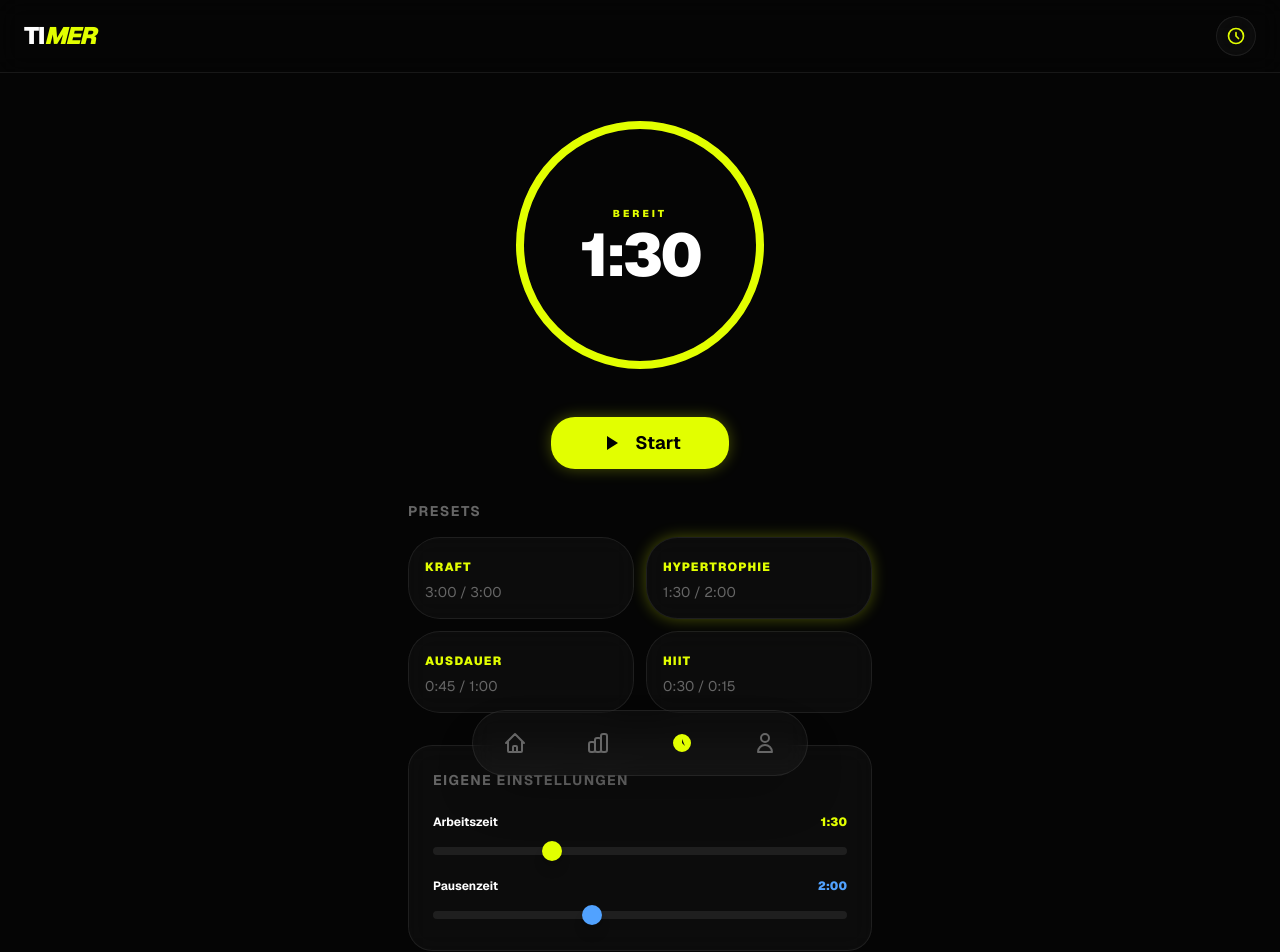
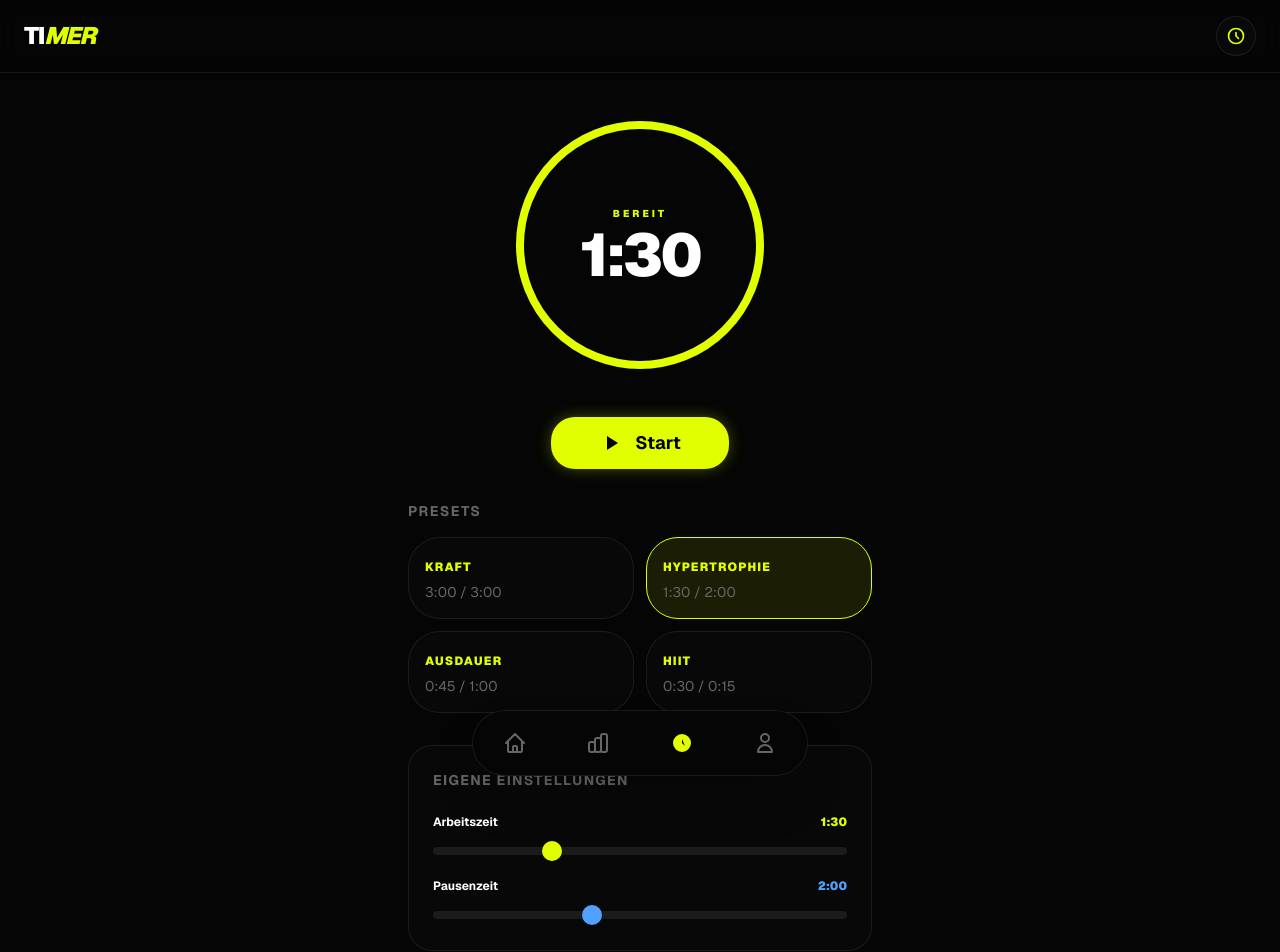
Before and after one commit to danilodeantonetti-collab/fitty, a Next.js app: page /timer in a window 1280 px wide. Shown: the top 952 px of the page. Built offline with nearby package versions, Linux system fonts and the light colour scheme.

Commit message:
\u23f1\ufe0f Timer: persist state via localStorage (survives navigation), solid nav background, remove glass/transparent effects

```diff
--- a/src/app/timer/page.tsx
+++ b/src/app/timer/page.tsx
@@ -5,12 +5,34 @@ import { useState, useEffect, useRef, useCallback } from "react";
 
 type Phase = "IDLE" | "WORK" | "REST";
 
+function loadState() {
+    if (typeof window === 'undefined') return null;
+    try {
+        const s = localStorage.getItem('fitty_timer');
+        if (!s) return null;
+        const d = JSON.parse(s);
+        if (d.phase === 'IDLE') return null;
+        const elapsed = Math.floor((Date.now() - d.savedAt) / 1000);
+        let timeLeft = d.timeLeft - elapsed;
+        let phase = d.phase as Phase;
+        let currentSet = d.currentSet;
+        const workTime = d.workTime;
+        const restTime = d.restTime;
+        while (timeLeft <= 0) {
+            if (phase === 'WORK') { phase = 'REST'; timeLeft += restTime; }
+            else { phase = 'WORK'; currentSet++; timeLeft += workTime; }
+        }
+        return { phase, timeLeft, currentSet, workTime, restTime };
+    } catch { return null; }
+}
+
 export default function TimerPage() {
-    const [workTime, setWorkTime] = useState(90);
-    const [restTime, setRestTime] = useState(120);
-    const [phase, setPhase] = useState<Phase>("IDLE");
-    const [timeLeft, setTimeLeft] = useState(0);
-    const [currentSet, setCurrentSet] = useState(0);
+    const saved = useRef(loadState());
+    const [workTime, setWorkTime] = useState(saved.current?.workTime || 90);
+    const [restTime, setRestTime] = useState(saved.current?.restTime || 120);
+    const [phase, setPhase] = useState<Phase>(saved.current?.phase || "IDLE");
+    const [timeLeft, setTimeLeft] = useState(saved.current?.timeLeft || 0);
+    const [currentSet, setCurrentSet] = useState(saved.current?.currentSet || 0);
     const intervalRef = useRef<NodeJS.Timeout | null>(null);
     const audioRef = useRef<AudioContext | null>(null);
 
@@ -20,15 +42,20 @@ export default function TimerPage() {
             const ctx = audioRef.current;
             const osc = ctx.createOscillator();
             const gain = ctx.createGain();
-            osc.connect(gain);
-            gain.connect(ctx.destination);
-            osc.frequency.value = phase === "WORK" ? 880 : 660;
-            osc.type = "sine";
-            gain.gain.value = 0.3;
-            osc.start();
-            osc.stop(ctx.currentTime + 0.2);
+            osc.connect(gain); gain.connect(ctx.destination);
+            osc.frequency.value = 880; osc.type = "sine"; gain.gain.value = 0.3;
+            osc.start(); osc.stop(ctx.currentTime + 0.2);
         } catch {}
-    }, [phase]);
+    }, []);
+
+    // Save state on every tick
+    useEffect(() => {
+        if (phase !== 'IDLE') {
+            localStorage.setItem('fitty_timer', JSON.stringify({ phase, timeLeft, currentSet, workTime, restTime, savedAt: Date.now() }));
+        } else {
+            localStorage.removeItem('fitty_timer');
+        }
+    }, [phase, timeLeft, currentSet, workTime, restTime]);
 
     useEffect(() => {
         if (phase === "IDLE") return;
@@ -36,14 +63,8 @@ export default function TimerPage() {
             setTimeLeft((prev) => {
                 if (prev <= 1) {
                     playBeep();
-                    if (phase === "WORK") {
-                        setPhase("REST");
-                        return restTime;
-                    } else {
-                        setPhase("WORK");
-                        setCurrentSet((s) => s + 1);
-                        return workTime;
-                    }
+                    if (phase === "WORK") { setPhase("REST"); return restTime; }
+                    else { setPhase("WORK"); setCurrentSet((s) => s + 1); return workTime; }
                 }
                 return prev - 1;
             });
@@ -53,17 +74,10 @@ export default function TimerPage() {
 
     const start = () => { setPhase("WORK"); setTimeLeft(workTime); setCurrentSet(1); };
     const stop = () => { setPhase("IDLE"); setTimeLeft(0); setCurrentSet(0); if (intervalRef.current) clearInterval(intervalRef.current); };
-
-    const formatTime = (s: number) => {
-        const m = Math.floor(s / 60);
-        const sec = s % 60;
-        return `${m}:${sec.toString().padStart(2, '0')}`;
-    };
-
+    const formatTime = (s: number) => `${Math.floor(s / 60)}:${(s % 60).toString().padStart(2, '0')}`;
     const total = phase === "WORK" ? workTime : restTime;
     const progress = total > 0 ? ((total - timeLeft) / total) * 100 : 0;
     const circumference = 2 * Math.PI * 120;
-
     const presets = [
         { label: "Kraft", work: 180, rest: 180 },
         { label: "Hypertrophie", work: 90, rest: 120 },
@@ -74,108 +88,55 @@ export default function TimerPage() {
     return (
         <div className="min-h-screen bg-background pb-32">
             <header className="sticky top-0 z-30 flex items-center justify-between border-b border-card-border bg-background/80 px-6 py-4 backdrop-blur-md">
-                <h1 className="text-2xl font-black tracking-tighter text-foreground">
-                    TI<span className="text-accent italic">MER</span>
-                </h1>
-                <div className="h-10 w-10 flex items-center justify-center rounded-full border border-card-border glass bg-accent/10">
-                    <svg className="h-5 w-5 text-accent" fill="none" viewBox="0 0 24 24" stroke="currentColor"><path strokeLinecap="round" strokeLinejoin="round" strokeWidth={2} d="M12 8v4l3 3m6-3a9 9 0 11-18 0 9 9 0 0118 0z" /></svg>
-                </div>
+                <h1 className="text-2xl font-black tracking-tighter text-foreground">TI<span className="text-accent italic">MER</span></h1>
+                <div className="h-10 w-10 flex items-center justify-center rounded-full border border-card-border bg-card-border/30"><svg className="h-5 w-5 text-accent" fill="none" viewBox="0 0 24 24" stroke="currentColor"><path strokeLinecap="round" strokeLinejoin="round" strokeWidth={2} d="M12 8v4l3 3m6-3a9 9 0 11-18 0 9 9 0 0118 0z" /></svg></div>
             </header>
-
             <main className="mx-auto max-w-lg px-6 pt-8 space-y-8">
-                {/* Timer Ring */}
                 <div className="flex justify-center animate-in fade-in duration-700">
                     <div className="relative">
-                        <svg width="280" height="280" className="-rotate-90">
-                            <circle cx="140" cy="140" r="120" fill="none" stroke="rgba(255,255,255,0.05)" strokeWidth="8" />
-                            <circle cx="140" cy="140" r="120" fill="none" stroke={phase === "REST" ? "#3b82f6" : "#e2ff00"} strokeWidth="8" strokeLinecap="round" strokeDasharray={circumference} strokeDashoffset={circumference - (progress / 100) * circumference} className="transition-all duration-1000 ease-linear" />
-                        </svg>
+                        <svg width="280" height="280" className="-rotate-90"><circle cx="140" cy="140" r="120" fill="none" stroke="rgba(255,255,255,0.05)" strokeWidth="8" /><circle cx="140" cy="140" r="120" fill="none" stroke={phase === "REST" ? "#3b82f6" : "#e2ff00"} strokeWidth="8" strokeLinecap="round" strokeDasharray={circumference} strokeDashoffset={circumference - (progress / 100) * circumference} className="transition-all duration-1000 ease-linear" /></svg>
                         <div className="absolute inset-0 flex flex-col items-center justify-center">
-                            <span className={`text-[10px] font-black tracking-[0.3em] uppercase ${phase === "REST" ? "text-blue-400" : "text-accent"}`}>
-                                {phase === "IDLE" ? "Bereit" : phase === "WORK" ? "Arbeit" : "Pause"}
-                            </span>
-                            <span className="text-6xl font-black tracking-tighter text-foreground mt-1">
-                                {phase === "IDLE" ? formatTime(workTime) : formatTime(timeLeft)}
-                            </span>
-                            {phase !== "IDLE" && (
-                                <span className="text-sm font-bold text-muted mt-2">Set {currentSet}</span>
-                            )}
+                            <span className={`text-[10px] font-black tracking-[0.3em] uppercase ${phase === "REST" ? "text-blue-400" : "text-accent"}`}>{phase === "IDLE" ? "Bereit" : phase === "WORK" ? "Arbeit" : "Pause"}</span>
+                            <span className="text-6xl font-black tracking-tighter text-foreground mt-1">{phase === "IDLE" ? formatTime(workTime) : formatTime(timeLeft)}</span>
+                            {phase !== "IDLE" && <span className="text-sm font-bold text-muted mt-2">Set {currentSet}</span>}
                         </div>
                     </div>
                 </div>
-
-                {/* Controls */}
-                <div className="flex justify-center gap-4 animate-in fade-in slide-in-from-bottom-4 duration-500">
+                <div className="flex justify-center gap-4">
                     {phase === "IDLE" ? (
-                        <button onClick={start} className="btn-primary px-12 text-lg flex items-center gap-3">
-                            <svg className="h-6 w-6" fill="currentColor" viewBox="0 0 24 24"><path d="M8 5v14l11-7z" /></svg>
-                            Start
-                        </button>
+                        <button onClick={start} className="btn-primary px-12 text-lg flex items-center gap-3"><svg className="h-6 w-6" fill="currentColor" viewBox="0 0 24 24"><path d="M8 5v14l11-7z" /></svg>Start</button>
                     ) : (
-                        <button onClick={stop} className="rounded-2xl border border-red-500/30 bg-red-500/10 px-12 py-3 text-lg font-bold text-red-400 transition-all hover:bg-red-500/20 active:scale-95">
-                            Stop
-                        </button>
+                        <button onClick={stop} className="rounded-2xl border border-red-500/30 bg-red-500/10 px-12 py-3 text-lg font-bold text-red-400 transition-all hover:bg-red-500/20 active:scale-95">Stop</button>
                     )}
                 </div>
-
-                {/* Presets */}
                 {phase === "IDLE" && (
-                    <div className="space-y-4 animate-in fade-in slide-in-from-bottom-6 duration-700">
-                        <h3 className="text-sm font-bold tracking-widest text-muted uppercase">Presets</h3>
-                        <div className="grid grid-cols-2 gap-3">
-                            {presets.map((p) => (
-                                <button key={p.label} onClick={() => { setWorkTime(p.work); setRestTime(p.rest); }}
-                                    className={`glass rounded-2xl p-4 text-left border transition-all hover:scale-[1.02] active:scale-[0.98] ${
-                                        workTime === p.work && restTime === p.rest ? "border-accent neon-shadow" : "border-card-border"
-                                    }`}>
+                    <>
+                        <div className="space-y-4"><h3 className="text-sm font-bold tracking-widest text-muted uppercase">Presets</h3>
+                            <div className="grid grid-cols-2 gap-3">{presets.map((p) => (
+                                <button key={p.label} onClick={() => { setWorkTime(p.work); setRestTime(p.rest); }} className={`rounded-2xl p-4 text-left border transition-all hover:scale-[1.02] active:scale-[0.98] ${workTime === p.work && restTime === p.rest ? 'border-accent bg-accent/10' : 'border-card-border bg-card-border/20'}`}>
                                     <span className="text-xs font-black text-accent uppercase tracking-widest">{p.label}</span>
                                     <p className="text-sm text-muted mt-1">{formatTime(p.work)} / {formatTime(p.rest)}</p>
-                                </button>
-                            ))}
-                        </div>
-                    </div>
-                )}
-
-                {/* Custom Settings */}
-                {phase === "IDLE" && (
-                    <div className="glass rounded-3xl p-6 space-y-6 animate-in fade-in slide-in-from-bottom-8 duration-700">
-                        <h3 className="text-sm font-bold tracking-widest text-muted uppercase">Eigene Einstellungen</h3>
-                        <div className="space-y-4">
-                            <div>
-                                <div className="flex justify-between mb-2">
-                                    <span className="text-xs font-bold text-foreground">Arbeitszeit</span>
-                                    <span className="text-xs font-black text-accent">{formatTime(workTime)}</span>
-                                </div>
-                                <input type="range" min="10" max="300" step="5" value={workTime} onChange={(e) => setWorkTime(Number(e.target.value))}
-                                    className="w-full h-2 rounded-full appearance-none bg-card-border cursor-pointer [&::-webkit-slider-thumb]:appearance-none [&::-webkit-slider-thumb]:h-5 [&::-webkit-slider-thumb]:w-5 [&::-webkit-slider-thumb]:rounded-full [&::-webkit-slider-thumb]:bg-accent [&::-webkit-slider-thumb]:shadow-lg" />
-                            </div>
-                            <div>
-                                <div className="flex justify-between mb-2">
-                                    <span className="text-xs font-bold text-foreground">Pausenzeit</span>
-                                    <span className="text-xs font-black text-blue-400">{formatTime(restTime)}</span>
-                                </div>
-                                <input type="range" min="10" max="300" step="5" value={restTime} onChange={(e) => setRestTime(Number(e.target.value))}
-                                    className="w-full h-2 rounded-full appearance-none bg-card-border cursor-pointer [&::-webkit-slider-thumb]:appearance-none [&::-webkit-slider-thumb]:h-5 [&::-webkit-slider-thumb]:w-5 [&::-webkit-slider-thumb]:rounded-full [&::-webkit-slider-thumb]:bg-blue-400 [&::-webkit-slider-thumb]:shadow-lg" />
+                                </button>))}
                             </div>
                         </div>
-                    </div>
+                        <div className="rounded-3xl p-6 space-y-6 border border-card-border bg-card-border/20">
+                            <h3 className="text-sm font-bold tracking-widest text-muted uppercase">Eigene Einstellungen</h3>
+                            <div className="space-y-4">
+                                <div><div className="flex justify-between mb-2"><span className="text-xs font-bold text-foreground">Arbeitszeit</span><span className="text-xs font-black text-accent">{formatTime(workTime)}</span></div>
+                                    <input type="range" min="10" max="300" step="5" value={workTime} onChange={(e) => setWorkTime(Number(e.target.value))} className="w-full h-2 rounded-full appearance-none bg-card-border cursor-pointer [&::-webkit-slider-thumb]:appearance-none [&::-webkit-slider-thumb]:h-5 [&::-webkit-slider-thumb]:w-5 [&::-webkit-slider-thumb]:rounded-full [&::-webkit-slider-thumb]:bg-accent" /></div>
+                                <div><div className="flex justify-between mb-2"><span className="text-xs font-bold text-foreground">Pausenzeit</span><span className="text-xs font-black text-blue-400">{formatTime(restTime)}</span></div>
+                                    <input type="range" min="10" max="300" step="5" value={restTime} onChange={(e) => setRestTime(Number(e.target.value))} className="w-full h-2 rounded-full appearance-none bg-card-border cursor-pointer [&::-webkit-slider-thumb]:appearance-none [&::-webkit-slider-thumb]:h-5 [&::-webkit-slider-thumb]:w-5 [&::-webkit-slider-thumb]:rounded-full [&::-webkit-slider-thumb]:bg-blue-400" /></div>
+                            </div>
+                        </div>
+                    </>
                 )}
             </main>
-
             <nav className="fixed bottom-6 left-1/2 z-40 w-full max-w-sm -translate-x-1/2 px-6">
-                <div className="flex items-center justify-around rounded-full bg-background/80 py-3 backdrop-blur-xl border border-card-border shadow-2xl glass">
-                    <Link href="/dashboard" className="flex flex-col items-center gap-1 text-muted transition-colors hover:text-accent p-2">
-                        <svg className="h-6 w-6" fill="none" viewBox="0 0 24 24" stroke="currentColor"><path strokeLinecap="round" strokeLinejoin="round" strokeWidth={2} d="M3 12l2-2m0 0l7-7 7 7M5 10v10a1 1 0 001 1h3m10-11l2 2m-2-2v10a1 1 0 01-1 1h-3m-6 0a1 1 0 001-1v-4a1 1 0 011-1h2a1 1 0 011 1v4a1 1 0 001 1m-6 0h6" /></svg>
-                    </Link>
-                    <Link href="/progress" className="flex flex-col items-center gap-1 text-muted transition-colors hover:text-accent p-2">
-                        <svg className="h-6 w-6" fill="none" viewBox="0 0 24 24" stroke="currentColor"><path strokeLinecap="round" strokeLinejoin="round" strokeWidth={2} d="M9 19v-6a2 2 0 00-2-2H5a2 2 0 00-2 2v6a2 2 0 002 2h2a2 2 0 002-2zm0 0V9a2 2 0 012-2h2a2 2 0 012 2v10m-6 0a2 2 0 002 2h2a2 2 0 002-2m0 0V5a2 2 0 012-2h2a2 2 0 012 2v14a2 2 0 01-2 2h-2a2 2 0 01-2-2z" /></svg>
-                    </Link>
-                    <div className="flex flex-col items-center gap-1 text-accent p-2">
-                        <svg className="h-6 w-6" fill="currentColor" viewBox="0 0 24 24"><path d="M12 8v4l3 3m6-3a9 9 0 11-18 0 9 9 0 0118 0z" /></svg>
-                    </div>
-                    <Link href="/account" className="flex flex-col items-center gap-1 text-muted transition-colors hover:text-accent p-2">
-                        <svg className="h-6 w-6" fill="none" viewBox="0 0 24 24" stroke="currentColor"><path strokeLinecap="round" strokeLinejoin="round" strokeWidth={2} d="M16 7a4 4 0 11-8 0 4 4 0 018 0zM12 14a7 7 0 00-7 7h14a7 7 0 00-7-7z" /></svg>
-                    </Link>
+                <div className="flex items-center justify-around rounded-full bg-background py-3 border border-card-border shadow-2xl">
+                    <Link href="/dashboard" className="p-2 text-muted hover:text-accent"><svg className="h-6 w-6" fill="none" viewBox="0 0 24 24" stroke="currentColor"><path strokeLinecap="round" strokeLinejoin="round" strokeWidth={2} d="M3 12l2-2m0 0l7-7 7 7M5 10v10a1 1 0 001 1h3m10-11l2 2m-2-2v10a1 1 0 01-1 1h-3m-6 0a1 1 0 001-1v-4a1 1 0 011-1h2a1 1 0 011 1v4a1 1 0 001 1m-6 0h6" /></svg></Link>
+                    <Link href="/progress" className="p-2 text-muted hover:text-accent"><svg className="h-6 w-6" fill="none" viewBox="0 0 24 24" stroke="currentColor"><path strokeLinecap="round" strokeLinejoin="round" strokeWidth={2} d="M9 19v-6a2 2 0 00-2-2H5a2 2 0 00-2 2v6a2 2 0 002 2h2a2 2 0 002-2zm0 0V9a2 2 0 012-2h2a2 2 0 012 2v10m-6 0a2 2 0 002 2h2a2 2 0 002-2m0 0V5a2 2 0 012-2h2a2 2 0 012 2v14a2 2 0 01-2 2h-2a2 2 0 01-2-2z" /></svg></Link>
+                    <div className="p-2 text-accent"><svg className="h-6 w-6" fill="currentColor" viewBox="0 0 24 24"><path d="M12 8v4l3 3m6-3a9 9 0 11-18 0 9 9 0 0118 0z" /></svg></div>
+                    <Link href="/account" className="p-2 text-muted hover:text-accent"><svg className="h-6 w-6" fill="none" viewBox="0 0 24 24" stroke="currentColor"><path strokeLinecap="round" strokeLinejoin="round" strokeWidth={2} d="M16 7a4 4 0 11-8 0 4 4 0 018 0zM12 14a7 7 0 00-7 7h14a7 7 0 00-7-7z" /></svg></Link>
                 </div>
             </nav>
         </div>
```
